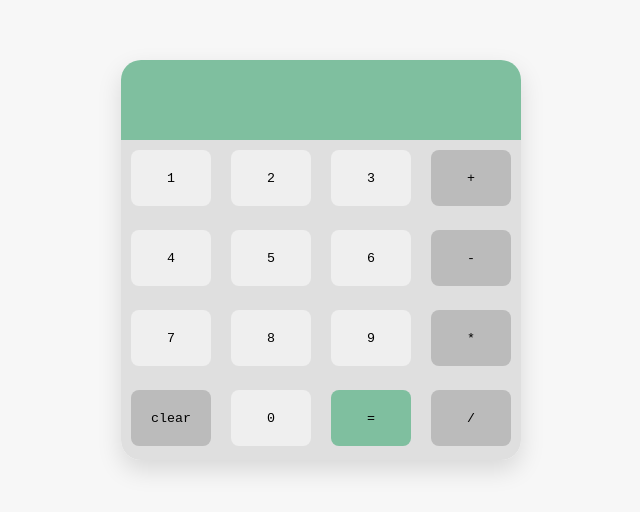
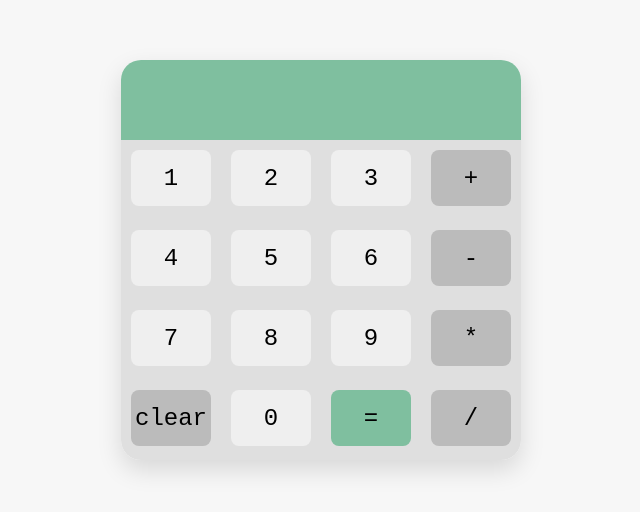
Before and after one commit to claudere0/calculator, a plain HTML site: page index.html in a window 1280 px wide. Shown: the part 140-652 px from the top of the page, without its empty margins (319-959 px from the left). Drawn offline with Linux system fonts and the light colour scheme.

Commit message:
no more console logs and increase size of text on buttons

```diff
--- a/script.js
+++ b/script.js
@@ -87,6 +87,6 @@ buttons.forEach(button => {
             previousInput = currentInput
             updateDisplay(currentInput)
         }
-        console.log(value)
+        // console.log(value)
     });
 });
--- a/style.css
+++ b/style.css
@@ -64,6 +64,7 @@ body {
     background-color: #efefef;
     border:none;
     border-radius: 8px;
+    font-size: 150%;
 }
 
 .operator {
```
